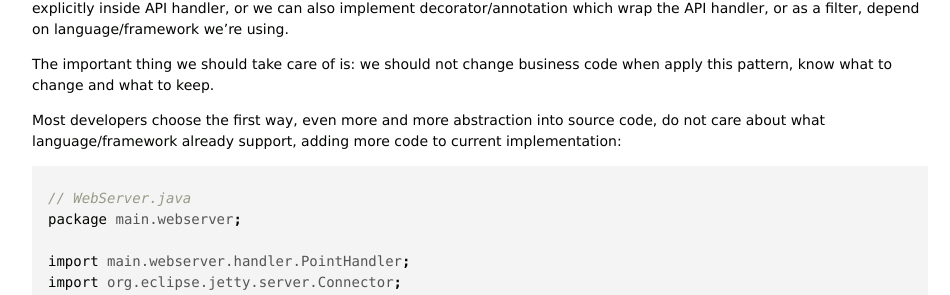
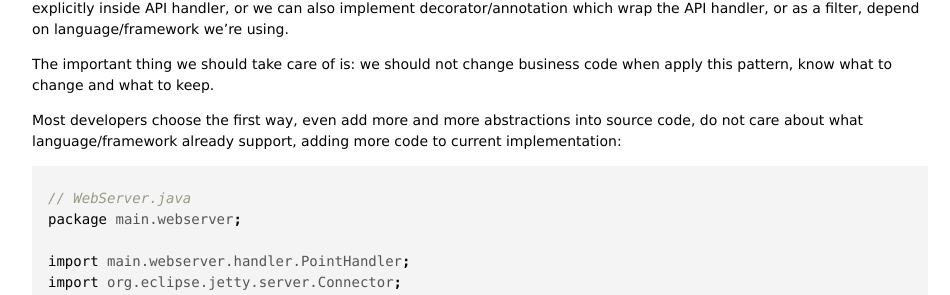
Before and after one commit to whatvn/whatvn.github.io, a Jekyll site: the page built from _posts/2020-03-10-Memoization_Caching_idempotency.md, in a window 1280 px wide and 900 px high, scrolled down 3691 px. Shown: the part 148-443 px from the top of the window, without its empty margins (160-1110 px from the left). Built offline with Jekyll 4.4.1, drawn with Linux system fonts in a browser that asks for light colours; nearby versions of some CDN libraries.

````diff
--- a/_posts/2020-03-10-Memoization_Caching_idempotency.md
+++ b/_posts/2020-03-10-Memoization_Caching_idempotency.md
@@ -168,7 +168,7 @@ The pattern here is yet simple to apply, it's similar to how caching is implemen
 
 The important thing we should take care of is: we should not change business code when apply this pattern, know what to change and what to keep.
 
-Most developers choose the first way, even more and more abstraction into source code, do not care about what language/framework already support, adding more code to current implementation:
+Most developers choose the first way, even add more and more abstractions into source code, do not care about what language/framework already support, adding more code to current implementation:
 
 
 ```java
````
